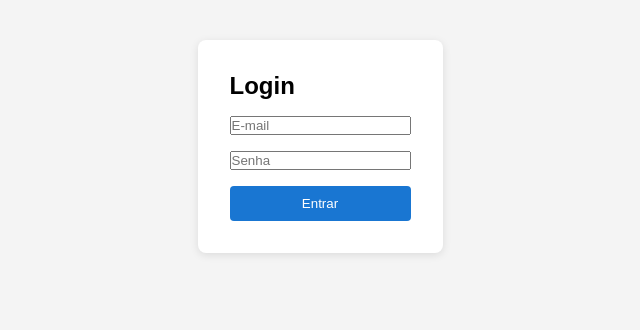
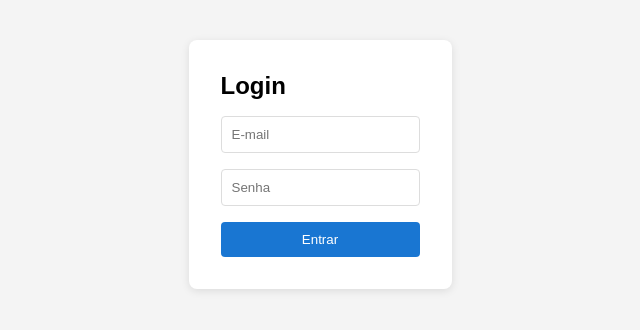
Before and after one commit to servulo/todo-app-old, an Angular app in the folder todo-frontend/: page /login in a window 1280 px wide. Shown: the top 330 px of the page, without its empty margins (320-960 px from the left). Built offline with nearby package versions, Linux system fonts and the light colour scheme.

Commit message:
acerto no layout da tela de login

```diff
--- a/todo-frontend/src/app/pages/login/login.component.html
+++ b/todo-frontend/src/app/pages/login/login.component.html
@@ -6,13 +6,13 @@
   </div>
 
   <input
-    type="email"
+    type="text"
     placeholder="E-mail"
     [(ngModel)]="email"
   />
 
   <input
-    type="password"
+    type="text"
     placeholder="Senha"
     [(ngModel)]="password"
   />
```
